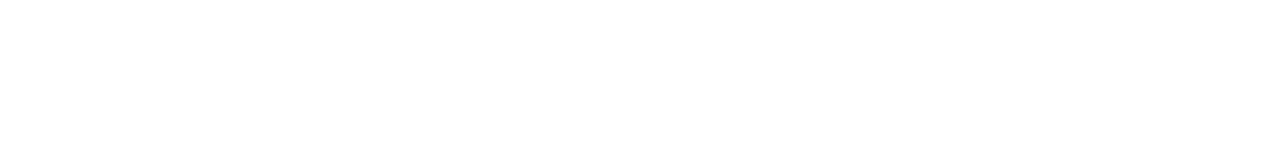
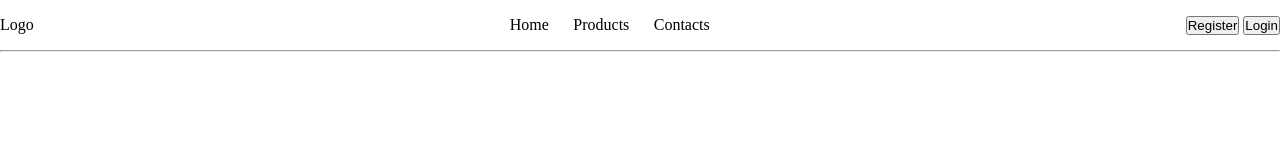
Before and after one commit to Nurzigit/Friday16-00, a plain HTML site: page index.html in a window 1280 px wide. Drawn offline with Linux system fonts and the light colour scheme.

Commit message:
Created header for site

```diff
--- a/index.html
+++ b/index.html
@@ -3,9 +3,26 @@
 <head>
     <meta charset="UTF-8">
     <meta name="viewport" content="width=device-width, initial-scale=1.0">
+    <link rel="stylesheet" href="./src/styles/style.css">
     <title>Document</title>
 </head>
 <body>
-
+    <div class="container">
+        <header class="nav">
+            <div class="nav__logo">
+                <li><a href="#" class="logo">Logo</a></li>
+            </div>
+            <div class="nav__links">
+                <li><a href="#" class="link">Home</a></li>
+                <li><a href="#" class="link">Products</a></li>
+                <li><a href="#" class="link">Contacts</a></li>
+            </div>
+            <div class="nav__btns">
+                <button><a href="#" class="btn">Register</a></button>
+                <button><a href="#" class="btn">Login</a></button>
+            </div>
+        </header>
+        <hr>
+    </div>
 </body>
 </html>
--- /dev/null
+++ b/src/styles/style.css
@@ -0,0 +1,32 @@
+* {
+    margin: 0;
+    padding: 0;
+    box-sizing: border-box;
+    list-style: none;
+}
+
+.container {
+    margin: 0 auto;
+    width: 1280px;
+}
+
+.nav {
+    display: flex;
+    justify-content: space-between;
+    align-items: center;
+    height: 50px;
+}
+
+.nav *{
+    color: black;
+}
+
+.nav__links {
+    display: flex;
+    width: 200px;
+    justify-content: space-between;
+}
+
+a {
+    text-decoration: none;
+}
```
